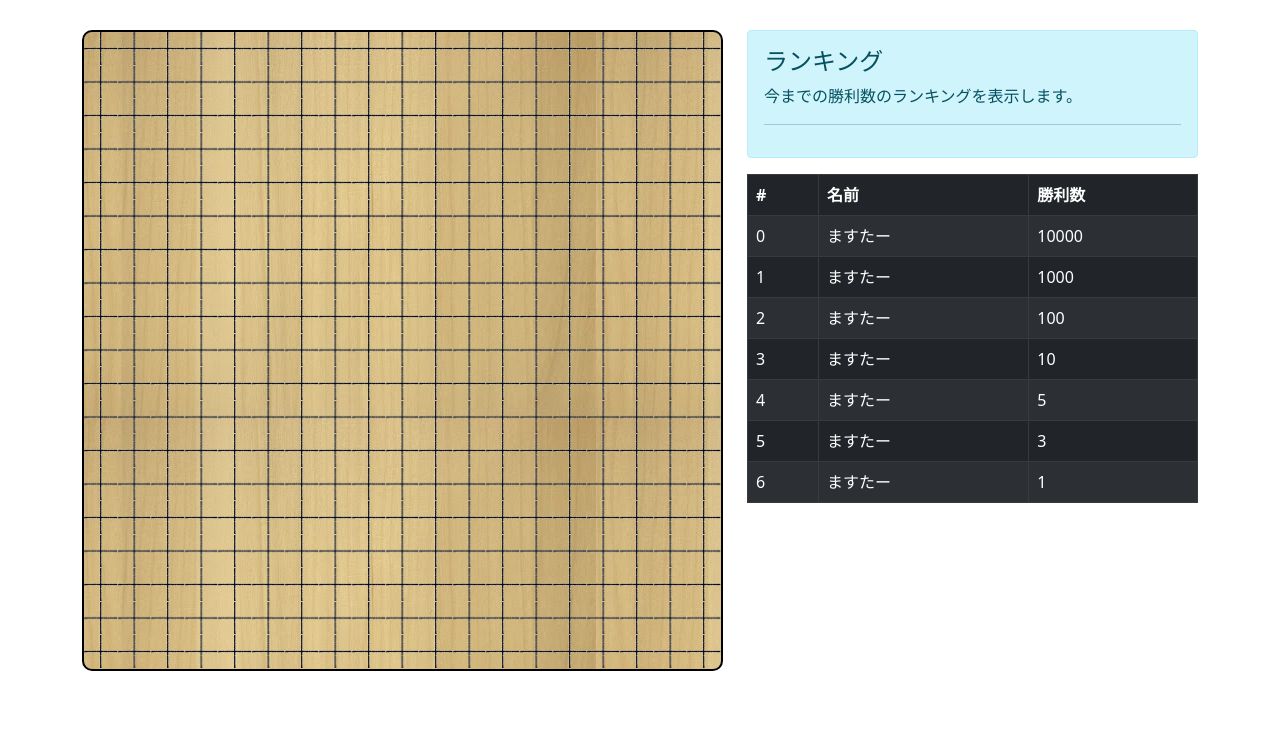
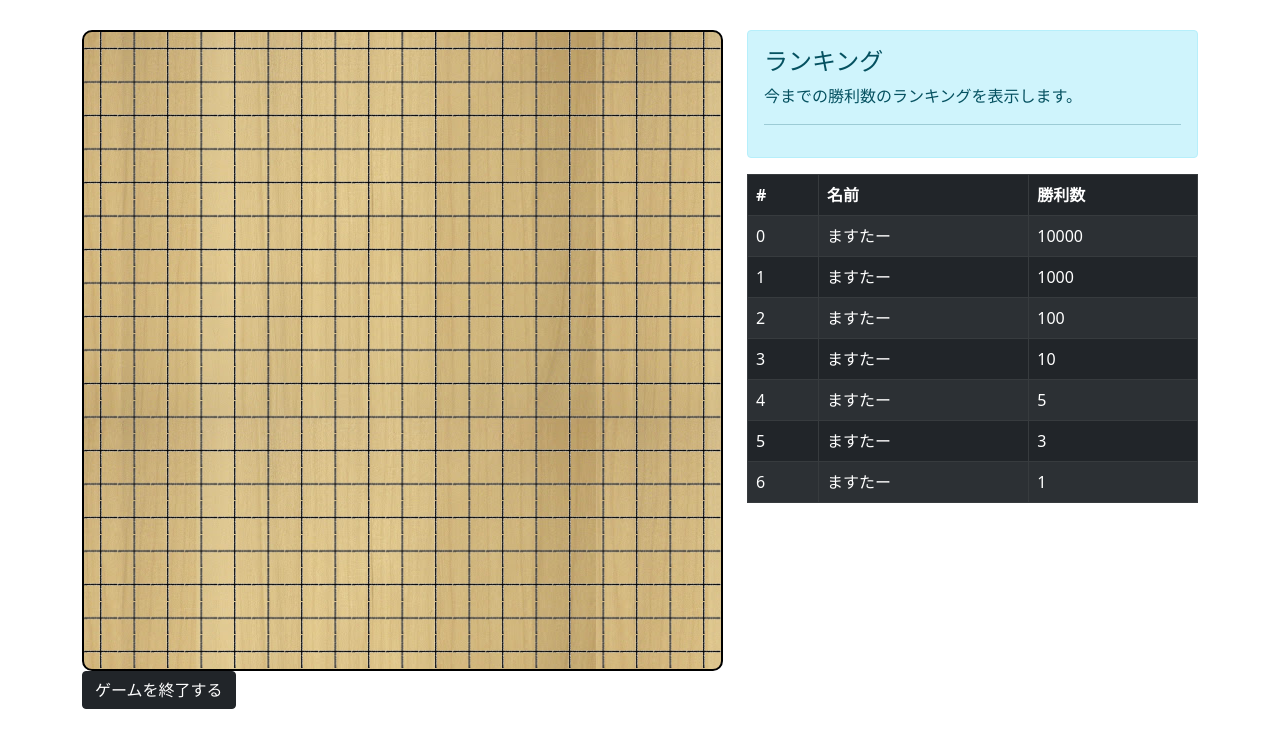
Before and after one commit to youngeek-0410/gomoku-app-front, a React (Create React App) app: page /game in a window 1280 px wide. Shown: the top 748 px of the page. Built offline with nearby package versions, Linux system fonts and the light colour scheme.

Commit message:
fix: ClassName

```diff
--- a/src/App.tsx
+++ b/src/App.tsx
@@ -2,9 +2,11 @@ import React from 'react';
 import 'bootstrap/dist/css/bootstrap.min.css';
 import { Container, Row, Col } from 'react-bootstrap';
 import './scss/us_component.scss';
+import { BrowserRouter as Router, Route } from 'react-router-dom';
 
-import Gomoku from './components/gomoku/Gomoku';
-import Ranking from './components/ranking/Ranking';
+//import Home from './components/home/';
+import Gomoku from './components/Gomoku';
+import Ranking from './components/Ranking';
 
 const App = () => {
   return (
@@ -13,7 +15,9 @@ const App = () => {
         <div className="us-m-30px">
           <Row>
             <Col lg={7}>
-              <Gomoku></Gomoku>
+              <Router>
+                <Route path="/game" exact component={Gomoku}></Route>
+              </Router>
             </Col>
             <Col lg={5}>
               <Ranking></Ranking>
--- a/src/components/gomoku/Gomoku.tsx
+++ b/src/components/gomoku/index.tsx
@@ -1,5 +1,6 @@
 import React, { useState } from 'react';
-import { Card } from 'react-bootstrap';
+import { Card, Button } from 'react-bootstrap';
+import { Link } from 'react-router-dom';
 
 import Row from './Row';
 
@@ -36,6 +37,12 @@ const Gomoku = () => {
       <Card className="us-gomoku-card us-m-auto" onClick={ (e: React.MouseEvent<HTMLInputElement>) => toggleUserBlack(e) }>
         { RowElementList }
       </Card>
+
+      <div className="us-m-15px us-tar">
+        <Link to="/">
+          <Button variant="dark">ゲームを終了する</Button>
+        </Link>
+      </div>
     </div>
   );
 }
```
Also changed, not shown: src/components/ranking/index.tsx (renamed from src/components/ranking/Ranking.tsx).
